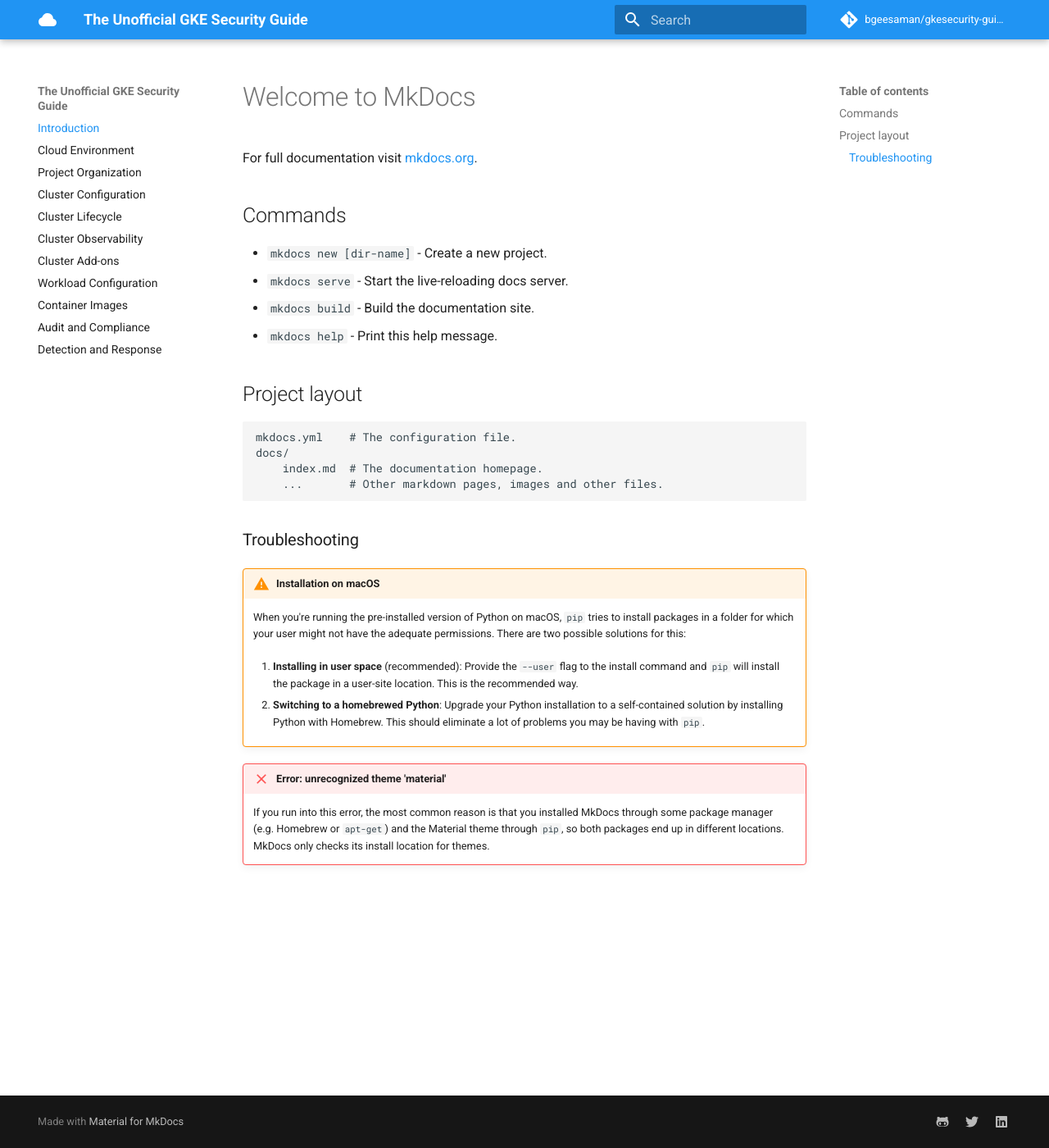
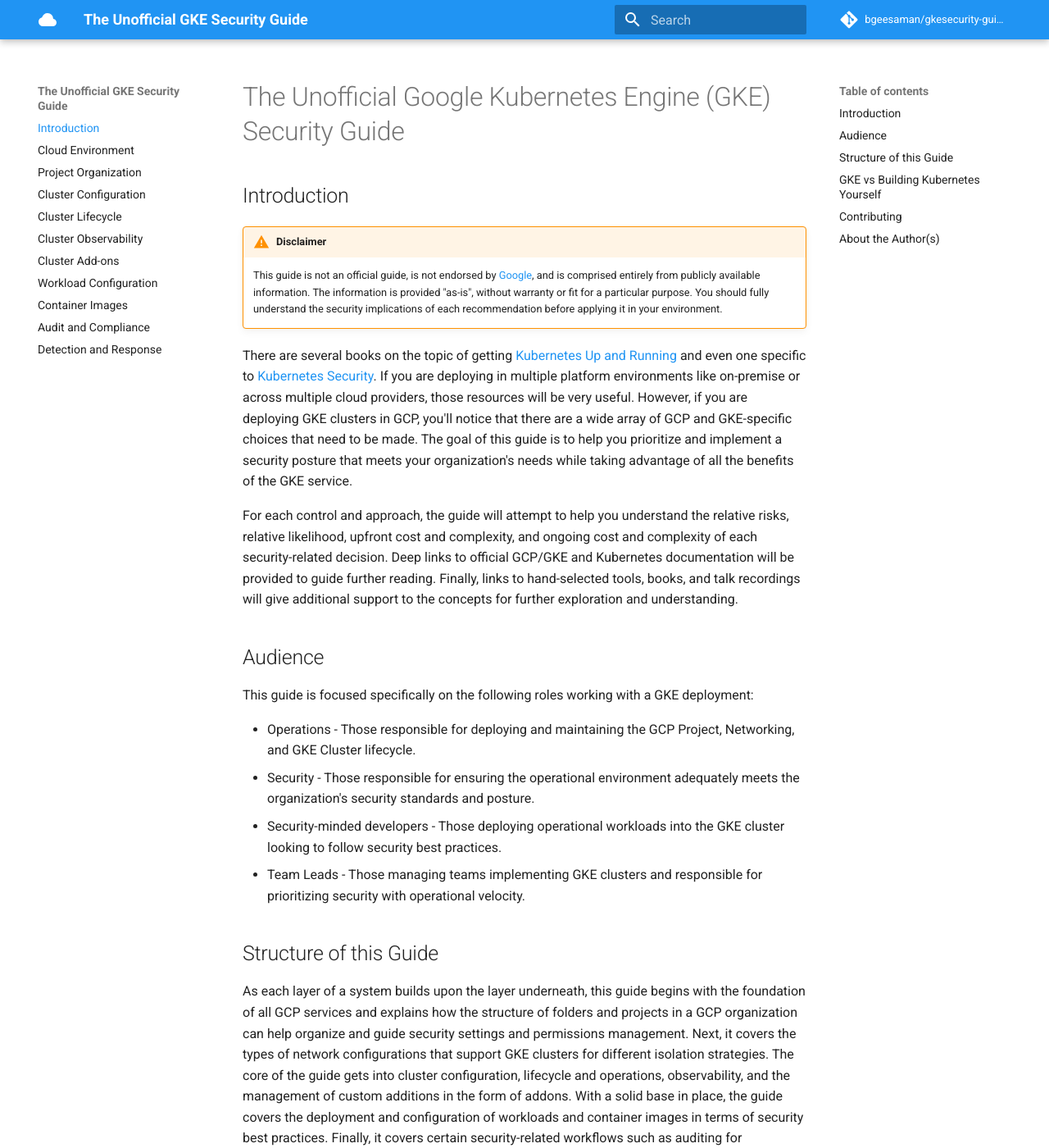
Before and after one commit to bgeesaman/gkesecurity-guide, an MkDocs documentation site: the page built from docs/index.md, in a window 1280 px wide and 1400 px high. Shown: the whole window at 82% size. Built offline with MkDocs 1.6.1 and Material for MkDocs 9.7.7, drawn with Linux system fonts in a browser that asks for light colours; comment, search, counter and statistics services are not loaded; some of the changed text lies outside the part shown.

Commit message:
Intro index

```diff
--- a/docs/index.md
+++ b/docs/index.md
@@ -1,40 +1,49 @@
-# Welcome to MkDocs
+# The Unofficial Google Kubernetes Engine (GKE) Security Guide
 
-For full documentation visit [mkdocs.org](https://mkdocs.org).
+## Introduction
 
-## Commands
+!!! warning "Disclaimer"
 
-* `mkdocs new [dir-name]` - Create a new project.
-* `mkdocs serve` - Start the live-reloading docs server.
-* `mkdocs build` - Build the documentation site.
-* `mkdocs help` - Print this help message.
+    This guide is not an official guide, is not endorsed by [Google](https://google.com), and is comprised entirely from publicly available information.  The information is provided "as-is", without warranty or fit for a particular purpose.  You should fully understand the security implications of each recommendation before applying it in your environment.
 
-## Project layout
+There are several books on the topic of getting [Kubernetes Up and Running](http://shop.oreilly.com/product/0636920043874.do) and even one specific to [Kubernetes Security](https://kubernetes-security.info/). If you are deploying in multiple platform environments like on-premise or across multiple cloud providers, those resources will be very useful.  However, if you are deploying GKE clusters in GCP, you'll notice that there are a wide array of GCP and GKE-specific choices that need to be made.  The goal of this guide is to help you prioritize and implement a security posture that meets your organization's needs while taking advantage of all the benefits of the GKE service.
 
-    mkdocs.yml    # The configuration file.
-    docs/
-        index.md  # The documentation homepage.
-        ...       # Other markdown pages, images and other files.
+For each control and approach, the guide will attempt to help you understand the relative risks, relative likelihood, upfront cost and complexity, and ongoing cost and complexity of each security-related decision.  Deep links to official GCP/GKE and Kubernetes documentation will be provided to guide further reading.  Finally, links to hand-selected tools, books, and talk recordings will give additional support to the concepts for further exploration and understanding.
 
-### Troubleshooting
+## Audience
 
-!!! warning "Installation on macOS"
+This guide is focused specifically on the following roles working with a GKE deployment:
 
-    When you're running the pre-installed version of Python on macOS, `pip`
-    tries to install packages in a folder for which your user might not have
-    the adequate permissions. There are two possible solutions for this:
+* Operations - Those responsible for deploying and maintaining the GCP Project, Networking, and GKE Cluster lifecycle.
+* Security - Those responsible for ensuring the operational environment adequately meets the organization's security standards and posture.
+* Security-minded developers - Those deploying operational workloads into the GKE cluster looking to follow security best practices.
+* Team Leads - Those managing teams implementing GKE clusters and responsible for prioritizing security with operational velocity.
 
-    1. **Installing in user space** (recommended): Provide the `--user` flag
-      to the install command and `pip` will install the package in a user-site
-      location. This is the recommended way.
+## Structure of this Guide
 
-    2. **Switching to a homebrewed Python**: Upgrade your Python installation
-      to a self-contained solution by installing Python with Homebrew. This
-      should eliminate a lot of problems you may be having with `pip`.
+As each layer of a system builds upon the layer underneath, this guide begins with the foundation of all GCP services and explains how the structure of folders and projects in a GCP organization can help organize and guide security settings and permissions management.  Next, it covers the types of network configurations that support GKE clusters for different isolation strategies.  The core of the guide gets into cluster configuration, lifecycle and operations, observability, and the management of custom additions in the form of addons.  With a solid base in place, the guide covers the deployment and configuration of workloads and container images in terms of security best practices.  Finally, it covers certain security-related workflows such as auditing for conformance and handling security issues when an incident occurs.
 
-!!! failure "Error: unrecognized theme 'material'"
+Each topic area will cover:
 
-    If you run into this error, the most common reason is that you installed
-    MkDocs through some package manager (e.g. Homebrew or `apt-get`) and the
-    Material theme through `pip`, so both packages end up in different
-    locations. MkDocs only checks its install location for themes.
+* A few sentences to paragraphs on what the topic or setting is and does.
+* Why the topic or setting is important and the risks associated with it.
+* The versions it applies to, where applicable.
+* When you might want to prioritize adoption or implementation.
+* The upfront cost and complexity of deploying the change or approach.
+* The longer term cost and complexity of maintaining the system with this change or approach implemented.
+
+## GKE vs Building Kubernetes Yourself
+
+For first time Kubernetes operators, it's a fantastic idea to follow [Kubernetes the Hard Way](https://github.com/kelseyhightower/kubernetes-the-hard-way) by Kelsey Hightower and build a cluster from scratch.  It will give you a deep understanding of the components, their configuration settings, and an appreciation for the complexity of the system.  The very next thing you should do is leverage an approach to Kubernetes that ensures you and your team do as little of that work as possible.
+
+In many cases, this is best done by working with a managed Kubernetes service like [GKE](https://cloud.google.com/kubernetes-engine/).  Successful Kubernetes cluster deployments require solid execution in wide range of areas, and it's impossible to be execellent in all of them at once.  From a business standpoint, you want your teams working on the problems that matter to your organization and to leave the boring operational work to the cloud service provider.  Kubernetes version upgrades, security patches, operating system maintenance, logging and monitoring infrastructure, and more are all things you want to be building "on top of" and not having to "build" yourself first.  Refer to the [benefits of GKE](TODO) for further reading.
+
+## Contributing
+
+This guide is a living document, and contributions in the form of issues and PRs are welcomed.  If you are considering writing new content, please open an issue outlining what you'd like to write about, where it might fit in, and other details.
+
+If you found this guide useful, please consider donating your time attending and supporting your local cloud-native and Kubernetes-related meetups.  The success or failure of Kubernetes and the CNCF ecosystem is largely dependent on you and how you help elevate others with your compassion, assistance, and inclusivity.
+
+## About the Author(s)
+
+* [@BradGeesaman](https://twitter.com/bradgeesaman) is an Independent Security Consultant currently focused on helping teams secure their GKE clusters in harmony with their desired operational velocity.
```
Also changed, not shown: docs/oldindex.md (added, +40 -0 lines).
